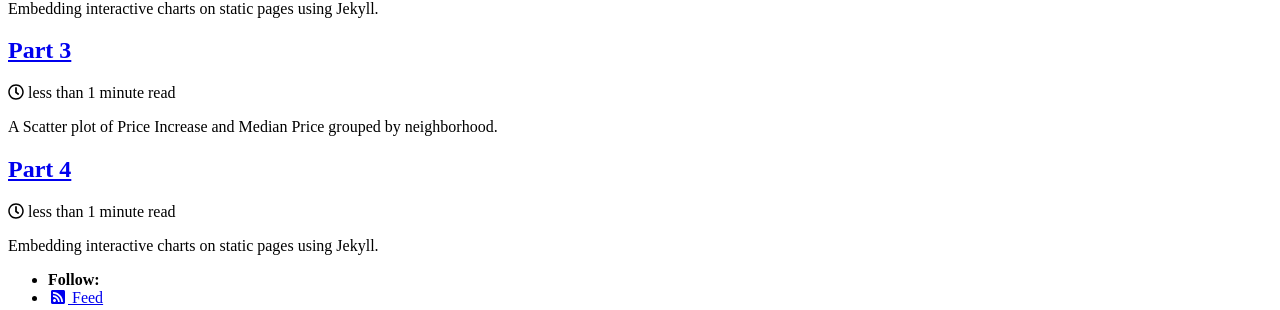
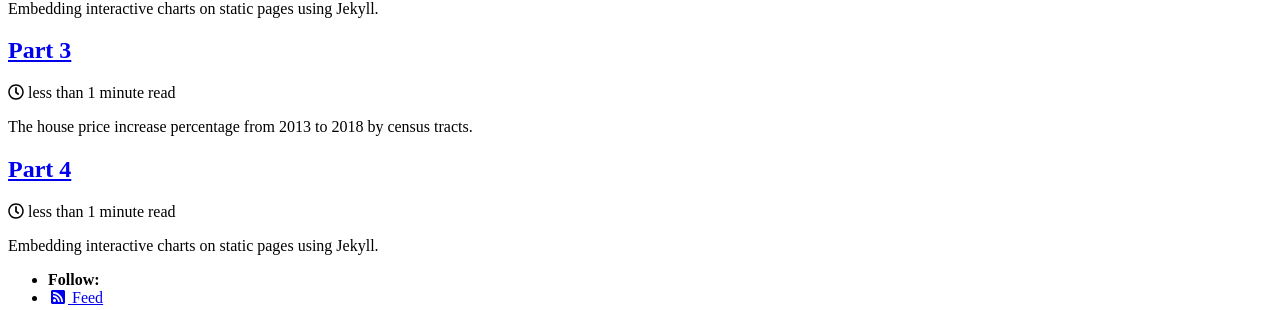
Before and after one commit to zhaoanyang36/house_price_prediction, a Jekyll site: the page built from index.html, in a window 1280 px wide. Shown: the part 575-885 px from the top of the page. Built offline with Jekyll 4.4.1, drawn with Linux system fonts in a browser that asks for light colours; cached includes are drawn as plain includes; nearby versions of some CDN libraries; the list of posts is cut into pages by our own code.

Commit message:
Update 2019-12-12-Part-3.md

```diff
--- a/_posts/2019-12-12-Part-3.md
+++ b/_posts/2019-12-12-Part-3.md
@@ -3,7 +3,7 @@ title: "Part 3"
 date: 2019-12-12
 published: true
 tags: [dataviz, altair, hvplot, holoviews]
-excerpt: "A Scatter plot of Price Increase and Median Price grouped by neighborhood."
+excerpt: "The house price increase percentage from 2013 to 2018 by census tracts."
 hv-loader:
   hv-chart-1: "charts/c.html"
 toc: true
```
